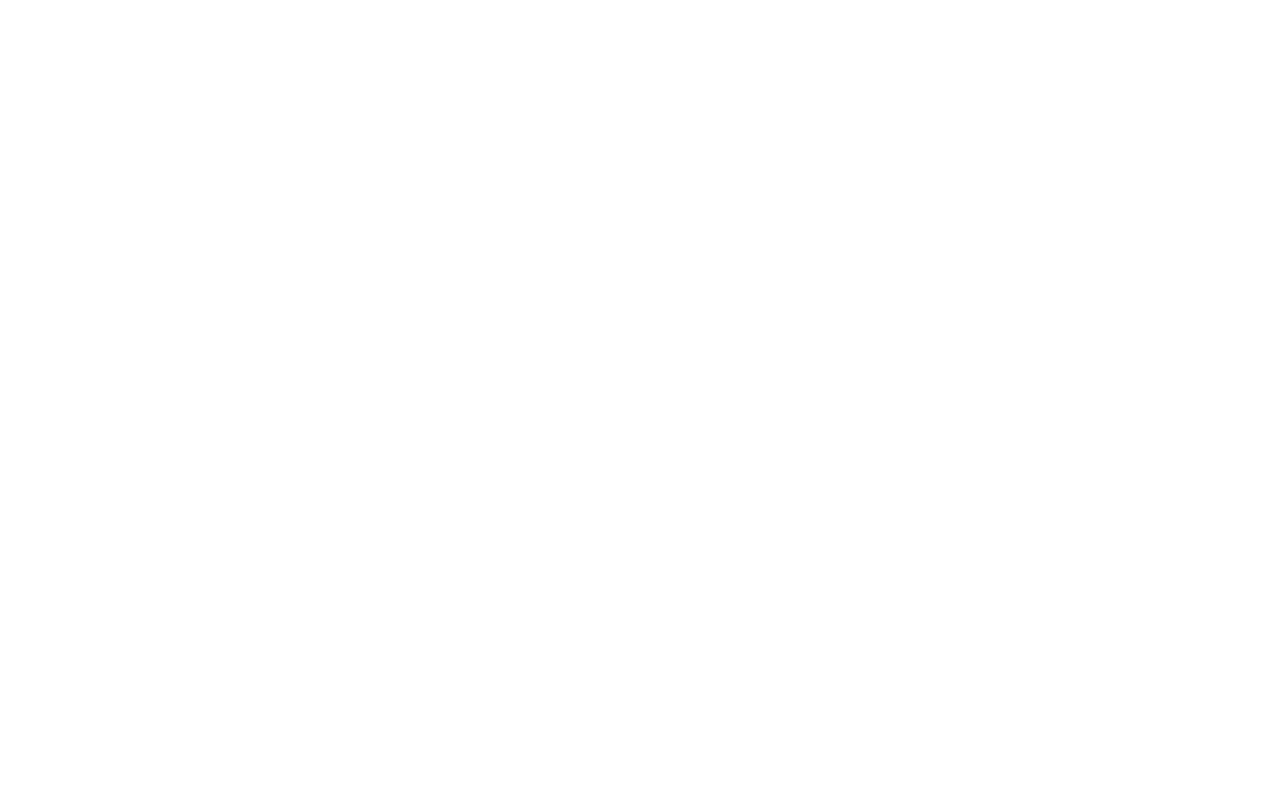
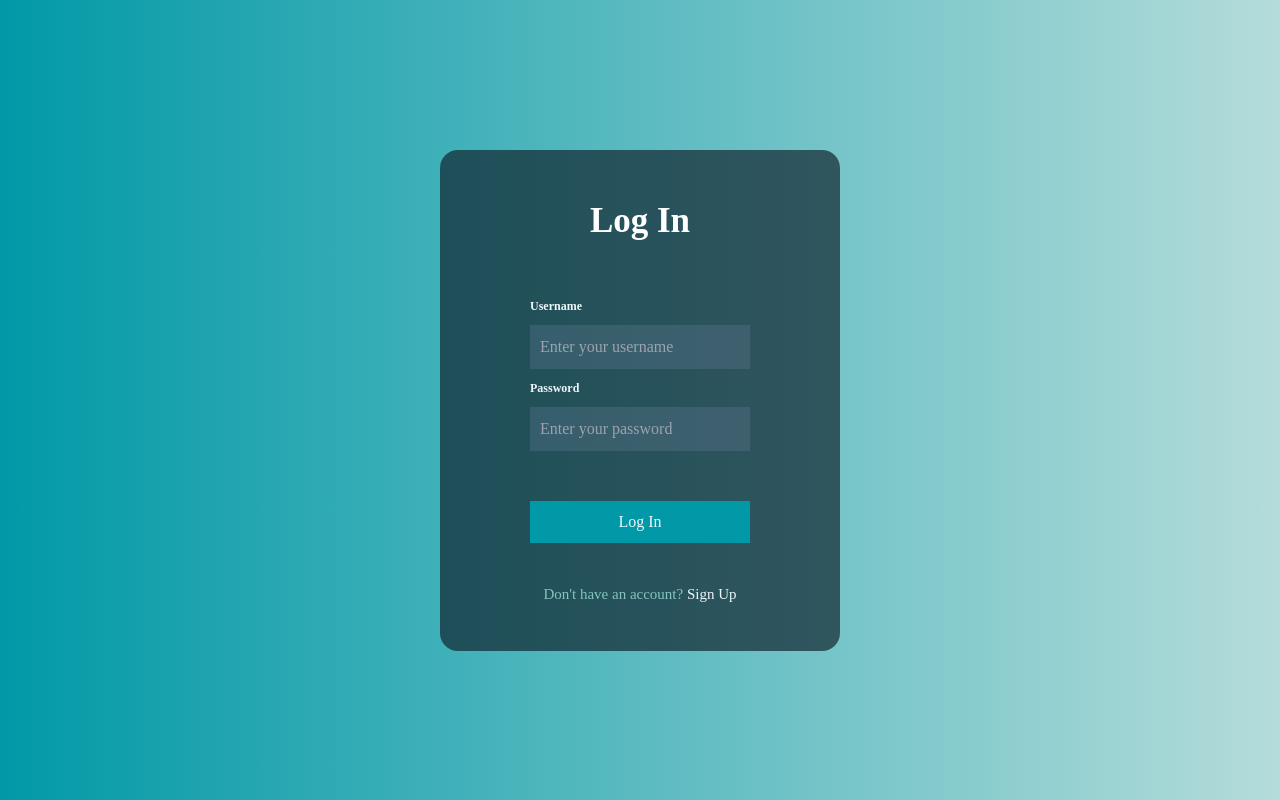
Before and after one commit to Fatinabimanyu/docin-react18, a React (Create React App) app: page /login in a window 1280 px wide. Before the commit this address had no page. Built offline with nearby package versions, Linux system fonts and the light colour scheme.

Commit message:
feat: add log in page

```diff
--- a/src/App.js
+++ b/src/App.js
@@ -2,6 +2,7 @@
 import LandingPage from "./pages/LandingPage";
 import SignUp from "./components/SignUp";
 import DoctorDashboard from "./pages/DoctorDashboard";
+import LogIn from "./components/LogIn";
 
 function App() {
   return (
@@ -9,6 +10,7 @@
       <Routes>
         <Route path="/" element={<LandingPage />} />
         <Route path="/signup" element={<SignUp />} />
+        <Route path="/login" element={<LogIn />} />
         <Route path="/doctor-dashboard" element={<DoctorDashboard />} />
       </Routes>
     </Router>
--- /dev/null
+++ b/src/components/LogIn.jsx
@@ -0,0 +1,21 @@
+import React from "react";
+
+export default function LogIn() {
+  return (
+    <>
+      <div className="h-[100vh] flex items-center justify-center " style={{background: "linear-gradient(90deg, #0199A7 0%, #B4DCDA 100%)"}}>
+        <form className="flex-col flex px-[30px] w-[350px] py-[30px] xl:w-auto xl:px-[90px] xl:py-[45px] rounded-[18px]" style={{background:" linear-gradient(0deg, rgba(0, 0, 0, 0.2), rgba(0, 0, 0, 0.2)), rgba(22, 47, 61, 0.6)"}}>
+          <h5 className="text-center font-bold text-[20px] mb-[20px] xl:text-[35px] text-white xl:mb-[50px]">Log In</h5>
+          <div className="xl:gap-x-5 flex-col xl:flex-row flex">
+          </div>
+          <p className="font-bold text-[12px] text-putih mb-[10px]">Username</p>
+          <input placeholder="Enter your username"  className="mb-[10px] bg-[#878FB533] xl:p-[10px] p-[5px] text-putih"></input>
+          <p className="font-bold text-[12px] text-putih mb-[10px]">Password</p>
+          <input placeholder="Enter your password" className="mb-[10px] bg-[#878FB533] p-[10px] text-putih"></input>
+          <button className="rounded-none my-[20px] xl:my-[40px]">Log In</button>
+          <a className="text-center text-[#83C5BE] text-[12px] xl:text-[15px]">Don't have an account? <span className="text-putih">Sign Up</span></a>
+        </form>
+      </div>
+    </>
+  );
+}
--- /dev/null
+++ b/src/pages/LogIn.jsx
@@ -0,0 +1,7 @@
+import React from 'react'
+
+export default function LogIn() {
+  return (
+    <div>LogIn</div>
+  )
+}
```
